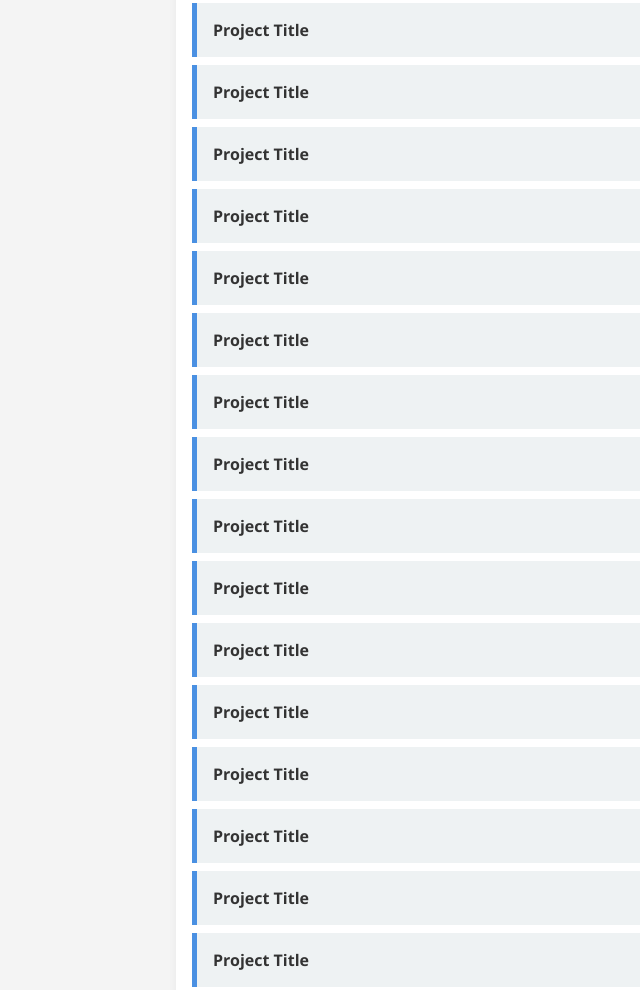
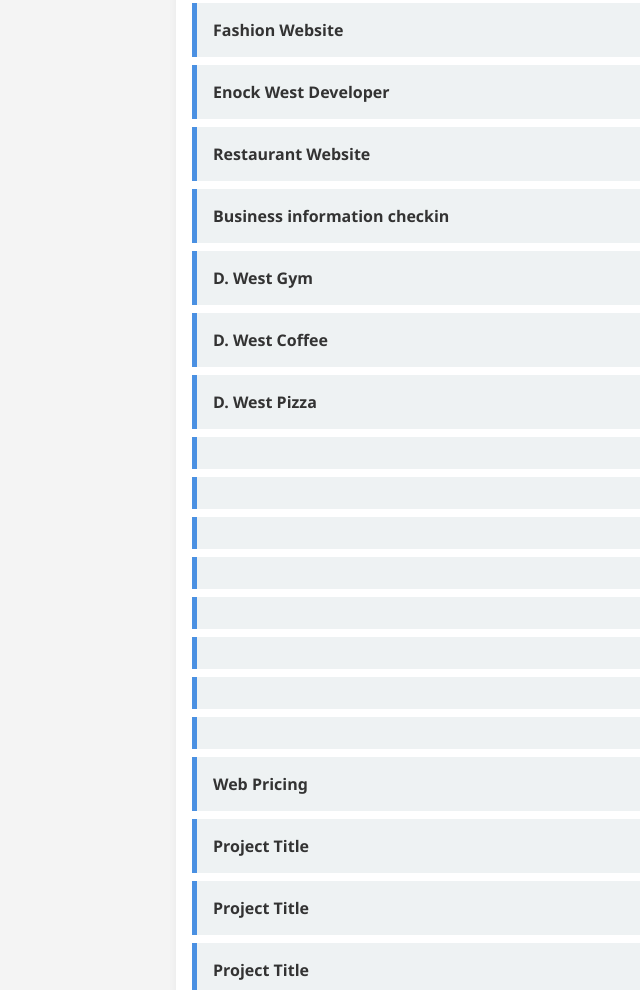
Before and after one commit to enockwest/Website-hub, a plain HTML site: page index.html in a window 1280 px wide. Shown: the part 267-1257 px from the top of the page, without its empty margins (48-688 px from the left). Drawn offline with Linux system fonts and the light colour scheme.

Commit message:
Update index.html

```diff
--- a/index.html
+++ b/index.html
@@ -94,22 +94,22 @@
       <li><a href="https://enockwest.github.io/mypizza15/" target="_blank">🍕 My Pizza Website</a></li>
       <!-- Add more links below like this -->
 
-      <li><a href="https://your-other-site.com" target="_blank">Project Title</a></li>
-        <li><a href="https://your-other-site.com" target="_blank">Project Title</a></li>
-        <li><a href="https://your-other-site.com" target="_blank">Project Title</a></li>
-        <li><a href="https://your-other-site.com" target="_blank">Project Title</a></li>
-      <li><a href="https://your-other-site.com" target="_blank">Project Title</a></li>
-        <li><a href="https://your-other-site.com" target="_blank">Project Title</a></li>
-        <li><a href="https://your-other-site.com" target="_blank">Project Title</a></li>
-        <li><a href="https://your-other-site.com" target="_blank">Project Title</a></li>
-      <li><a href="https://your-other-site.com" target="_blank">Project Title</a></li>
-        <li><a href="https://your-other-site.com" target="_blank">Project Title</a></li>
-        <li><a href="https://your-other-site.com" target="_blank">Project Title</a></li>
-        <li><a href="https://your-other-site.com" target="_blank">Project Title</a></li>
-      <li><a href="https://your-other-site.com" target="_blank">Project Title</a></li>
-        <li><a href="https://your-other-site.com" target="_blank">Project Title</a></li>
-        <li><a href="https://your-other-site.com" target="_blank">Project Title</a></li>
-        <li><a href="https://your-other-site.com" target="_blank">Project Title</a></li>
+      <li><a href="https://enockwest.github.io/fashion-and-boutique-/" target="_blank">Fashion Website</a></li>
+        <li><a href="https://enockwest.github.io/Enock-West-business-site/" target="_blank">Enock West Developer</a></li>
+        <li><a href="https://enockwest.github.io/D.west.rest/" target="_blank">Restaurant Website</a></li>
+        <li><a href="https://enockwest.github.io/businessinfo/" target="_blank">Business information checkin</a></li>
+      <li><a href="https://enockwest.github.io/gym25/" target="_blank">D. West Gym</a></li>
+        <li><a href="https://enockwest.github.io/mycoffee35/" target="_blank">D. West Coffee</a></li>
+        <li><a href="https://enockwest.github.io/mypizza15/" target="_blank">D. West Pizza</a></li>
+        <li><a href="" target="_blank"></a></li>
+      <li><a href="" target="_blank"></a></li>
+        <li><a href="" target="_blank"></a></li>
+        <li><a href="" target="_blank"></a></li>
+        <li><a href="" target="_blank"></a></li>
+      <li><a href="" target="_blank"></a></li>
+        <li><a href="" target="_blank"></a></li>
+        <li><a href="" target="_blank"></a></li>
+        <li><a href="https://enockwest.github.io/priceweb/" target="_blank">Web Pricing</a></li>
        <li><a href="https://your-other-site.com" target="_blank">Project Title</a></li>
         <li><a href="https://your-other-site.com" target="_blank">Project Title</a></li>
         <li><a href="https://your-other-site.com" target="_blank">Project Title</a></li>
```
